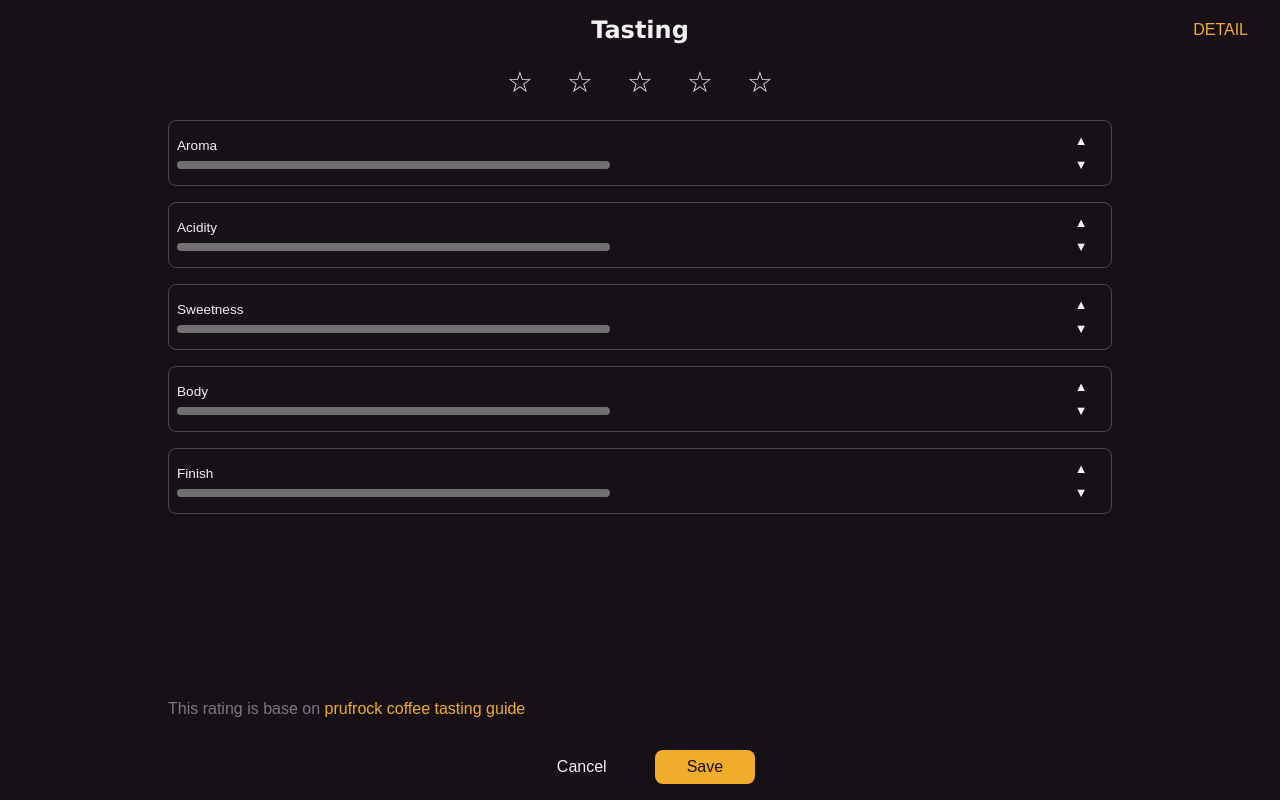
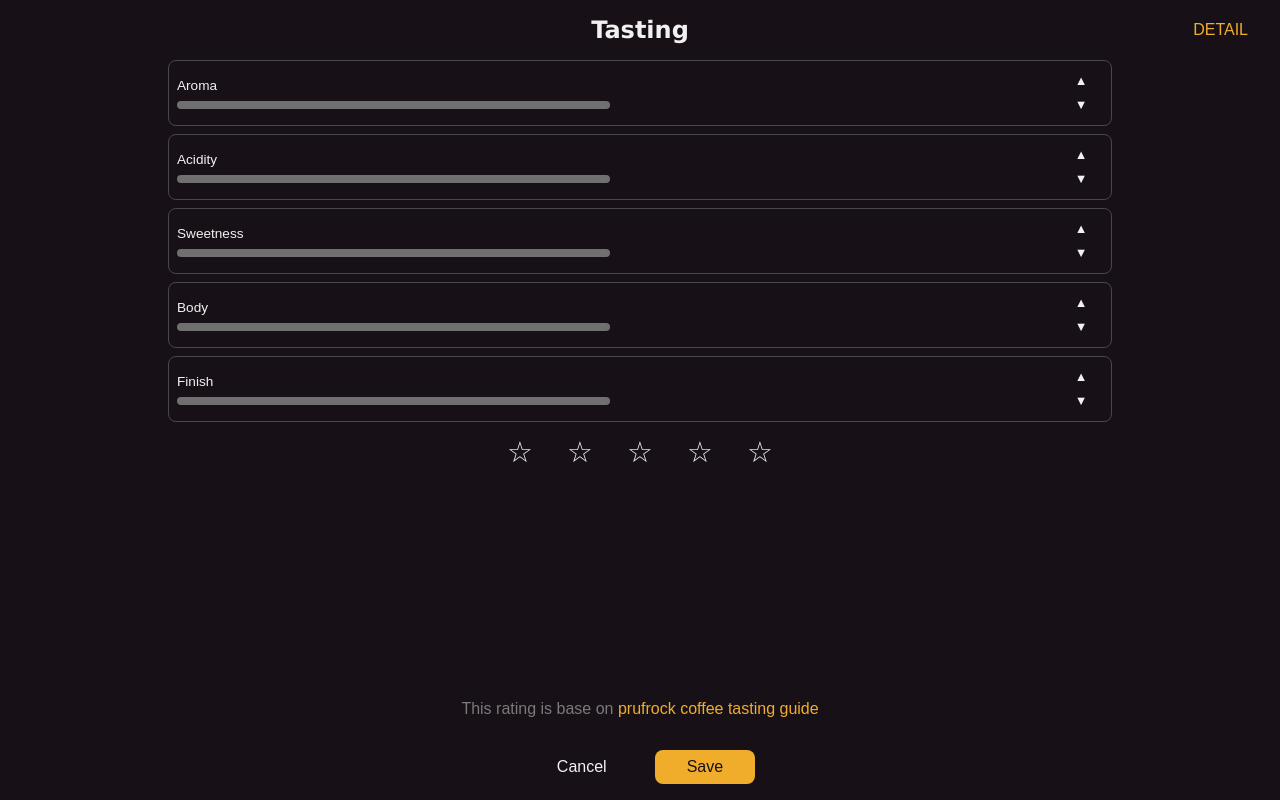
Before and after one commit to pipan/coffee-jurnal, a Vue app: page /create in a window 1280 px wide. Both pictures are taken after typing "Sample", "Sample", "Sample" into the empty fields and a click on the button "Save". Built offline with nearby package versions, Linux system fonts and the light colour scheme.

Commit message:
context item single line

```diff
--- a/src/assets/styles/context.css
+++ b/src/assets/styles/context.css
@@ -43,6 +43,7 @@
     color: var(--color-fg);
     font-size: 1rem;
     text-align: left;
+    white-space: nowrap;
 }
 
 .context-menu__item:active {
--- a/src/assets/styles/form.css
+++ b/src/assets/styles/form.css
@@ -1,7 +1,7 @@
 .form {
     display: flex;
     flex-direction: column;
-    gap: var(--unit-m);
+    gap: var(--unit-s);
 }
 
 .input {
--- a/src/assets/styles/text.css
+++ b/src/assets/styles/text.css
@@ -1,6 +1,8 @@
 .text-bold { font-weight: bold; }
 
 .text-light { font-weight: lighter; }
+
+.text-center { text-align: center; }
 
 .text-secondary { color: var(--color-fg-secondary); }
 
--- a/src/views/Taste.vue
+++ b/src/views/Taste.vue
@@ -8,7 +8,6 @@
             </header>
             <form class="column flex-grow" @submit.prevent="submit()">
                 <div class="form flex-grow">
-                    <RatingInput :value="rating" @change="ratingValue = $event"></RatingInput>
                     <PropertyRatingInput label="Aroma"
                         :value="aroma"
                         @change="aromaValue = $event"></PropertyRatingInput>
@@ -24,8 +23,9 @@
                     <PropertyRatingInput label="Finish"
                         :value="finish"
                         @change="finishValue = $event"></PropertyRatingInput>
+                    <RatingInput :value="rating" @change="ratingValue = $event"></RatingInput>
                 </div>
-                <div class="text-secondary text-light py-m">This rating is base on <a href="https://www.scribd.com/document/421556406/Prufrock-Coffee-Tasting-Guide" target="_blank">prufrock coffee tasting guide</a></div>
+                <div class="text-secondary text-light py-m text-center">This rating is base on <a href="https://www.scribd.com/document/421556406/Prufrock-Coffee-Tasting-Guide" target="_blank">prufrock coffee tasting guide</a></div>
                 <div class="pt-m row row--center gap-m">
                     <router-link :to="{ name: 'Home' }" class="btn btn--secondary">Cancel</router-link>
                     <button type="submit" class="btn btn--primary">Save</button>
```
